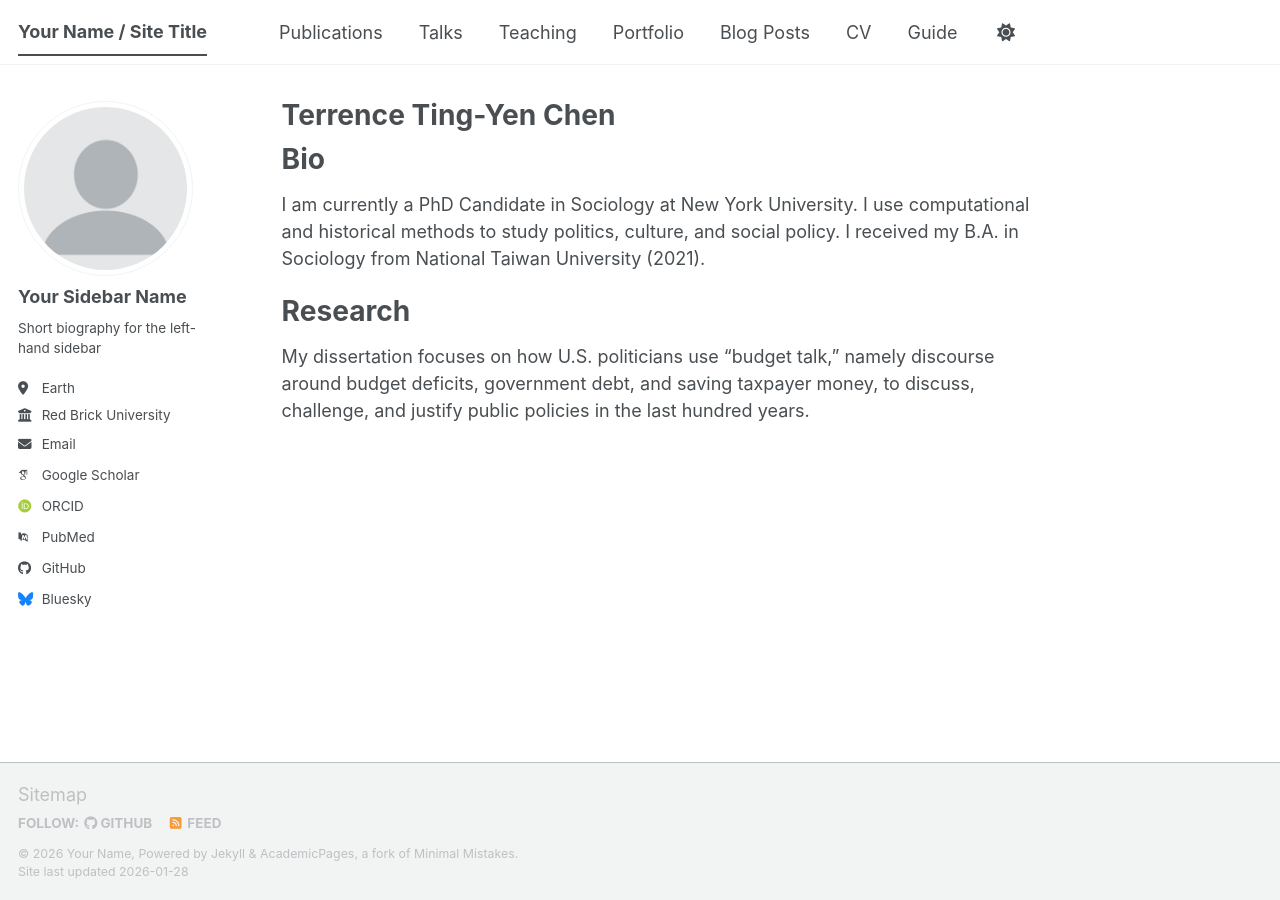
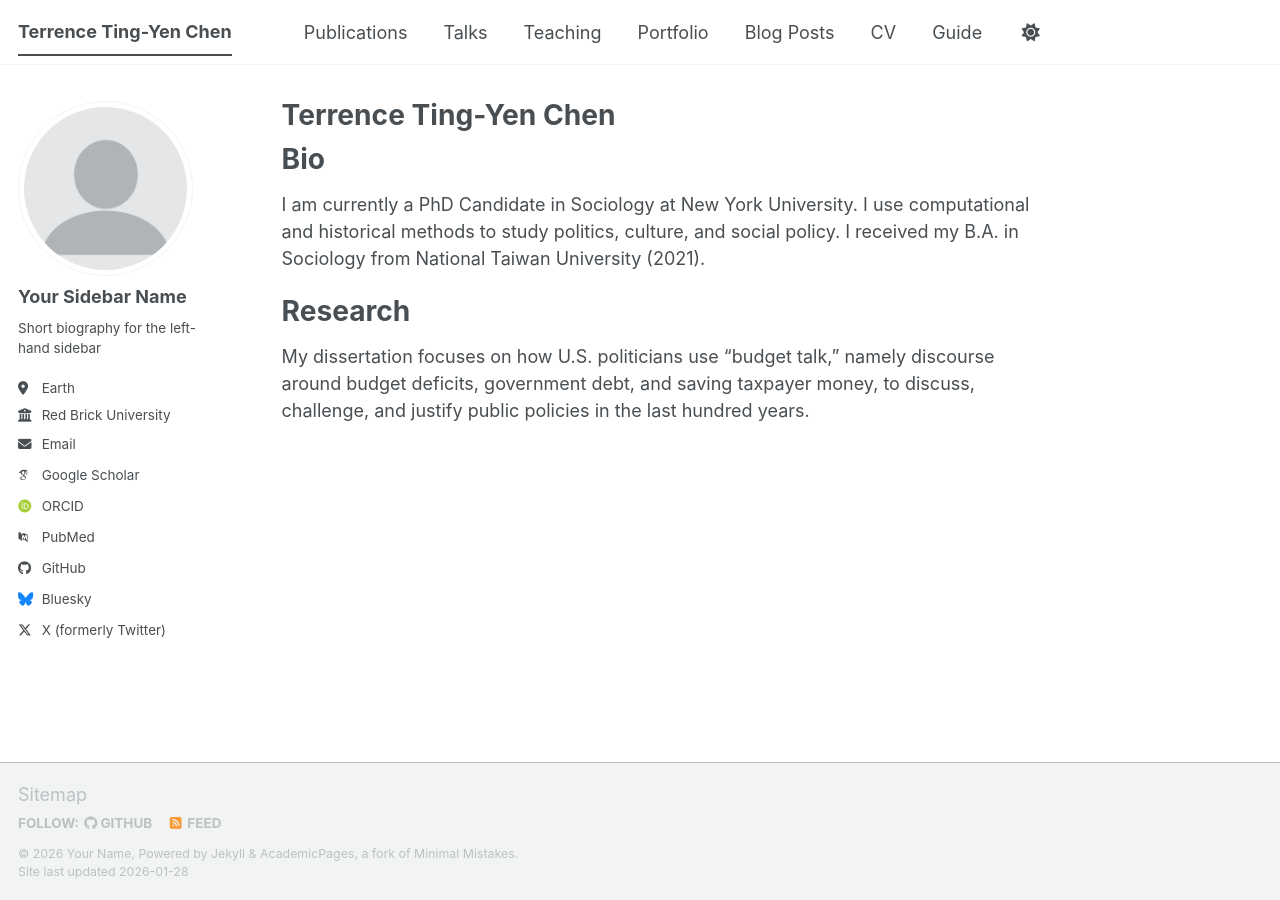
Before and after one commit to TerrenceChen/terrence-chen.github.io, a Jekyll site: the page built from _pages/about.md, in a window 1280 px wide. Built offline with Jekyll 4.4.1, drawn with Linux system fonts in a browser that asks for light colours; some web fonts are replaced; a script bundle is joined from its source files by our own code; library files that are not in the unit come from our copies.

Commit message:
Update _config.yml

```diff
--- a/_config.yml
+++ b/_config.yml
@@ -9,11 +9,11 @@
 # Basic Site Settings
 locale                   : "en-US"
 site_theme               : "default" # The available themes options are "default", "air", "sunrise", "mint", "dirt" and "contrast"
-title                    : "Your Name / Site Title"
+title                    : "Terrence Ting-Yen Chen"
 title_separator          : "-"
 name                     : &name "Your Name"
-description              : &description "Your Name's academic portfolio"   # Update this with a general description of your site, this is the default if not overridden by a page
-url                      : https://academicpages.github.io # The base hostname & protocol for your site e.g. "https://[your GitHub username].github.io",
+description              : &description "PhD Candidate in Sociology, New York University"   # Update this with a general description of your site, this is the default if not overridden by a page
+url                      : https://terrence_chen.github.io # The base hostname & protocol for your site e.g. "https://[your GitHub username].github.io",
                                                            # or if you already have some other page hosted on Github then use "https://[your GitHub username].github.io/[Your Repo Name]"
 baseurl                  : "" # the subpath of your site, e.g. "/blog"
 repository               : "academicpages/academicpages.github.io"
@@ -74,7 +74,7 @@
   steam            : # Username
   telegram         : # URL
   tumblr           : # Username
-  twitter          : # Username for X / Twitter
+  twitter          : terrencetychen
   vine             : # Username
   weibo            : # Username
   wikipedia        : # Username
```
